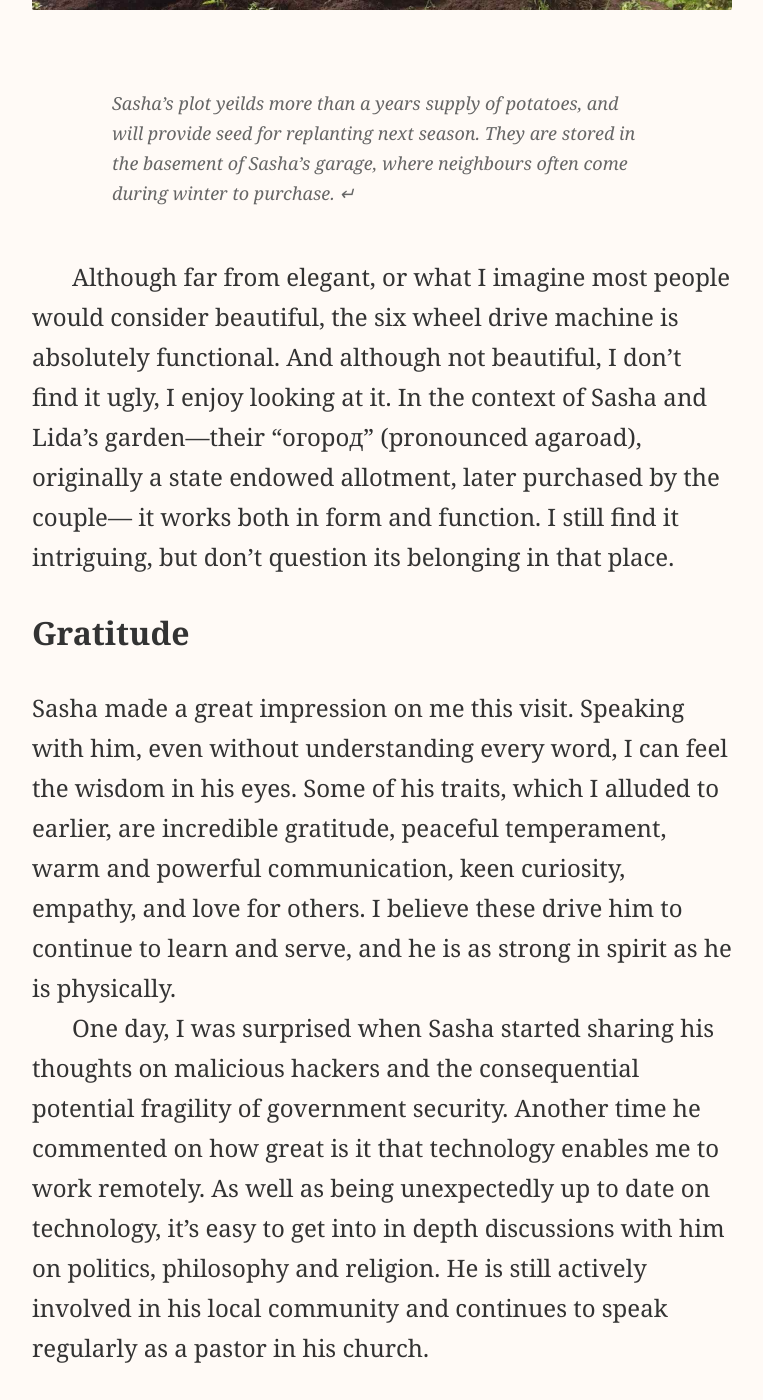
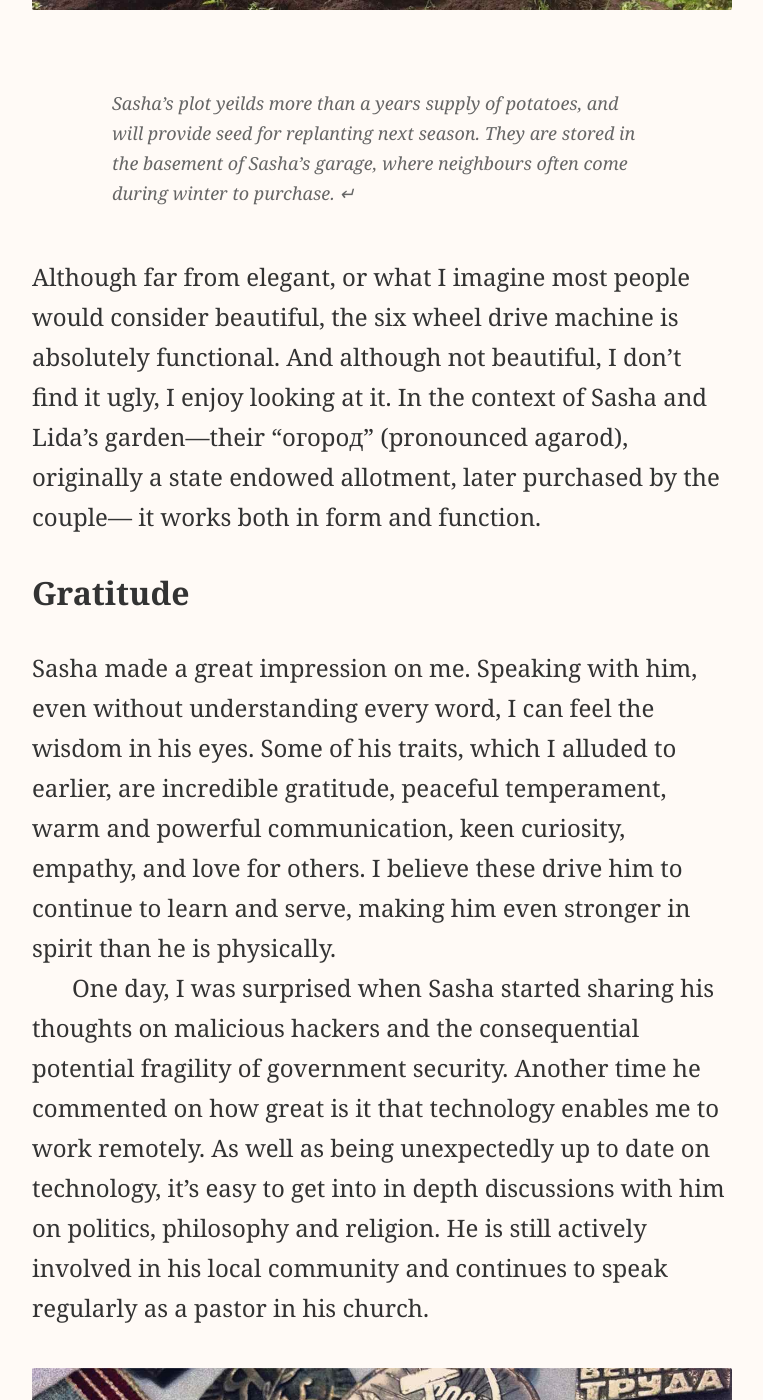
Before and after one commit to paddyohanlon/remote-manifesto, a Jekyll site: the page built from _posts/2013-09-08-inspiring-russian-grandfather-potato-harvesting-machine.markdown, in a window 1280 px wide and 1400 px high, scrolled down 5207 px. Shown: the whole window, without its empty margins (258-1021 px from the left). Built offline with Jekyll 4.4.1, drawn with Linux system fonts in a browser that asks for light colours; nearby versions of some CDN libraries; Markdown is read by kramdown in place of the engine named in the settings; some of the changed text lies outside the part shown.

Commit message:
Small touch ups and edits from Lidiya.

```diff
--- a/_posts/2013-09-08-inspiring-russian-grandfather-potato-harvesting-machine.markdown
+++ b/_posts/2013-09-08-inspiring-russian-grandfather-potato-harvesting-machine.markdown
@@ -18,7 +18,7 @@ Lidiya is named after her grandmother, who’s infamous baking I was almost dail
 
 <aside class="digression" id="compressive-images"><p>Nerd fact: For responsive images I have been using [Picturefill](#), but am experimenting with [This guys’s Compressive Images](#) technique on this site. <a class="return-to-text" href="#footnote5" title="Continue reading the main text"><b>Continue reading the main text </b>&#8629;</a></p></aside>
 
-Lidiya’s grandfather, Sasha, is 82 years young. We arrived in time to help with the potato harvest; heavy work he still takes care of annually with his wife Lida.
+<p class="flush">Lidiya’s grandfather, Sasha, is 82 years young. We arrived in time to help with the potato harvest; heavy work he still takes care of annually with his wife Lida.</p>
 
 <figure>
   <img src="/assets/lidiya-and-paddy-farming.jpg" alt="Lidiya and I momentarily considering a quite, stationary, life on the land">
@@ -31,7 +31,7 @@ A healthy and active life of drinking and smoking abstinence certainly contribut
 
 ### The Six Wheel Drive Potato Harvesting Machine
 
-Sasha skillfully commands this machine. It is used for digging up, and then transporting the potatoes. It’s also used generally as a tractor & trailer for other tasks.
+Sasha skillfully commands this machine. It’s used for digging up, and then transporting the potatoes. It’s also used generally as a tractor & trailer for other tasks.
 
 <figure>
   <img src="/assets/the-six-wheel-drive-potato-harvesting-machine.jpg" alt="The Six Wheel Drive Potato Harvesting Machine">
@@ -49,11 +49,11 @@ Then there’s the externally mounted pull-string motor, and the two-lever steer
 
 <aside class="tangent" id="potatoes"><p>Sasha’s plot yeilds more than a years supply of potatoes, and will provide seed for replanting next season. They are stored in the basement of Sasha’s garage, where neighbours often come during winter to purchase. <a class="return-to-text" href="#footnote6" title="Continue reading the main text"><b>Continue reading the main text </b>&#8629;</a></p></aside>
 
-Although far from elegant, or what I imagine most people would consider beautiful, the six wheel drive machine is absolutely functional. And although not beautiful, I don’t find it ugly, I enjoy looking at it. In the context of Sasha and Lida’s garden—their “огород” (pronounced agaroad), originally a state endowed allotment, later purchased by the couple— it works both in form and function. I still find it intriguing, but don’t question its belonging in that place.
+<p class="flush">Although far from elegant, or what I imagine most people would consider beautiful, the six wheel drive machine is absolutely functional. And although not beautiful, I don’t find it ugly, I enjoy looking at it. In the context of Sasha and Lida’s garden—their “огород” (pronounced agarod), originally a state endowed allotment, later purchased by the couple— it works both in form and function.</p>
 
 ### Gratitude
 
-Sasha made a great impression on me this visit. Speaking with him, even without understanding every word, I can feel the wisdom in his eyes. Some of his traits, which I alluded to earlier, are incredible gratitude, peaceful temperament, warm and powerful communication, keen curiosity, empathy, and love for others. I believe these drive him to continue to learn and serve, and he is as strong in spirit as he is physically.
+Sasha made a great impression on me. Speaking with him, even without understanding every word, I can feel the wisdom in his eyes. Some of his traits, which I alluded to earlier, are incredible gratitude, peaceful temperament, warm and powerful communication, keen curiosity, empathy, and love for others. I believe these drive him to continue to learn and serve, making him even stronger in spirit than he is physically.
 
 One day, I was surprised when Sasha started sharing his thoughts on malicious hackers and the consequential potential fragility of government security. Another time he commented on how great is it that technology enables me to work remotely. As well as being unexpectedly up to date on technology, it’s easy to get into in depth discussions with him on politics, philosophy and religion. He is still actively involved in his local community and continues to speak regularly as a pastor in his church.
 
--- a/css/_header.scss
+++ b/css/_header.scss
@@ -3,7 +3,7 @@ header {
   padding: prem(27px) prem(20px) 0 prem(20px);
   position: relative;
 
-  @media only screen and (min-width: $break-small) {
+  @media only screen and (min-width: $break-medium) {
     padding-left: prem(40px);
     padding-right: prem(40px);
   }
@@ -17,7 +17,7 @@ header {
     text-align: center;
     @include type-copy;
 
-    @media only screen and (min-width: $break-small) {
+    @media only screen and (min-width: $break-medium) {
       float: left;
       margin-top: 0;
       text-align: left;
@@ -41,7 +41,7 @@ header {
     @include type-italic;
     @include type-size-small;
 
-    @media only screen and (min-width: $break-small) {
+    @media only screen and (min-width: $break-medium) {
       float: right;
       text-align: right;
       width: prem(260px);
--- a/css/_typography.scss
+++ b/css/_typography.scss
@@ -113,6 +113,10 @@ figure {
   }
 }
 
+.flush {
+  text-indent: 0;
+}
+
 blockquote {
   $font-size: 24px;
   font-size: pem($font-size);
--- a/css/main.css
+++ b/css/main.css
@@ -559,6 +559,10 @@ figure + p {
   text-indent: 0;
 }
 
+.flush {
+  text-indent: 0;
+}
+
 blockquote {
   font-size: 1.5em;
   /* unwrap lists for values that have multiple list of values such as text-shadow */
@@ -640,7 +644,7 @@ header:before, header:after {
 header:after {
   clear: both;
 }
-@media only screen and (min-width: 40em) {
+@media only screen and (min-width: 47.5em) {
   header {
     padding-left: 2.5rem;
     padding-right: 2.5rem;
@@ -656,7 +660,7 @@ header > h1 {
   font-style: normal;
   font-weight: 400;
 }
-@media only screen and (min-width: 40em) {
+@media only screen and (min-width: 47.5em) {
   header > h1 {
     float: left;
     margin-top: 0;
@@ -680,7 +684,7 @@ header > h2 {
   font-size: 1rem;
   line-height: 1.5rem;
 }
-@media only screen and (min-width: 40em) {
+@media only screen and (min-width: 47.5em) {
   header > h2 {
     float: right;
     text-align: right;
```
Also changed, not shown: other parts of _posts/2013-09-08-inspiring-russian-grandfather-potato-harvesting-machine.markdown (+1 -1 lines).
